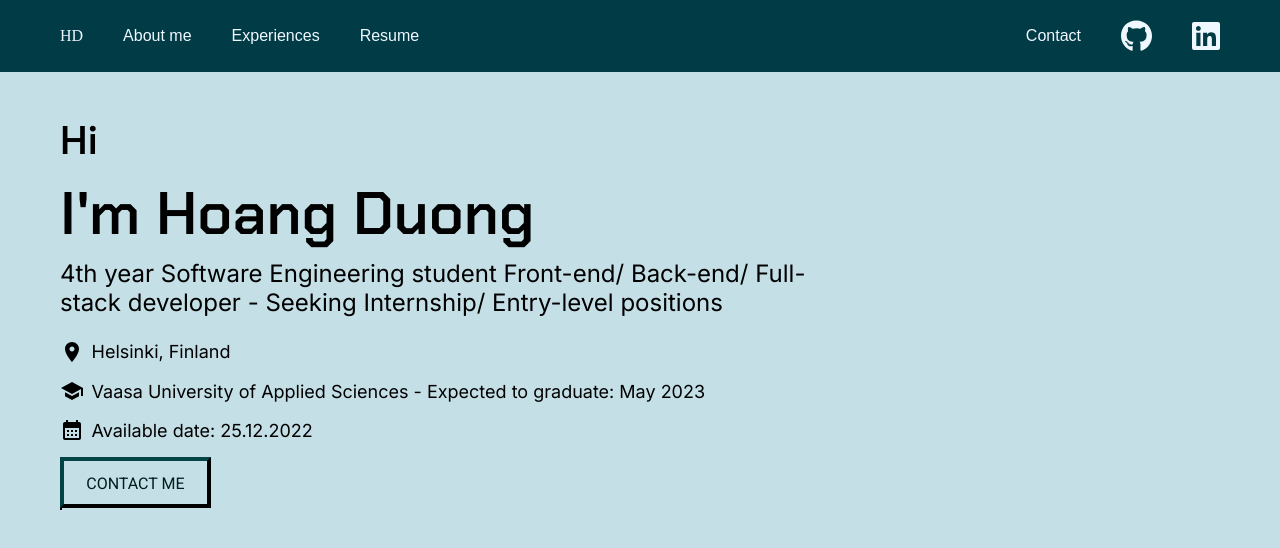
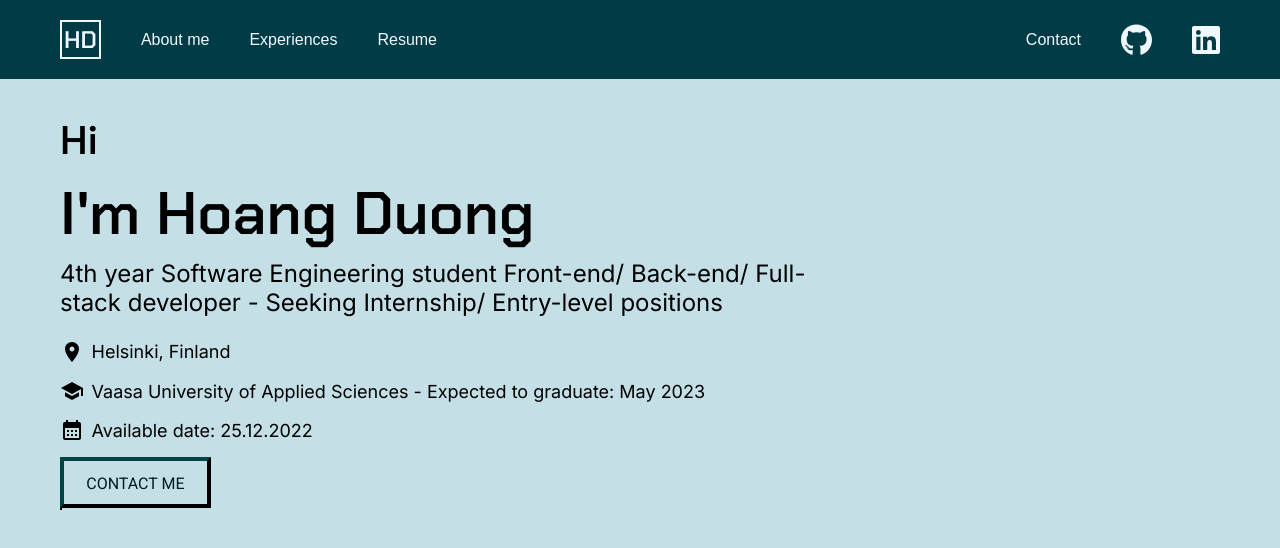
Before and after one commit to hoangduong-coder/my-portfolio, a Next.js app: page / in a window 1280 px wide. Shown: the top 548 px of the page. Built offline with nearby package versions, Linux system fonts and the light colour scheme; a web font is replaced by a local one.

Commit message:
Implement logo style

```diff
--- a/pages/components/NavBar.jsx
+++ b/pages/components/NavBar.jsx
@@ -2,6 +2,7 @@ import {faGithub, faLinkedin} from '@fortawesome/free-brands-svg-icons';
 
 import {FontAwesomeIcon} from '@fortawesome/react-fontawesome';
 import Link from 'next/link';
+import Logo from '../assets/Logo';
 import content from '../assets/contents.json';
 import {navbar} from '../../styles/font';
 import styles from '../../styles/NavBar.module.scss';
@@ -10,8 +11,8 @@ const NavBar = () => {
   return (
     <div className={styles.navBar}>
       <div>
-        <Link href="/" className={styles.heading}>
-          <div>HD</div>
+        <Link href="/">
+          <Logo />
         </Link>
         {content.header.map ((li, index) => (
           <Link key={index} href={li.url} className={styles.heading}>
--- /dev/null
+++ b/styles/Logo.module.css
@@ -0,0 +1,13 @@
+.logo {
+  display: flex;
+  justify-content: center;
+  align-items: center;
+  border: 2px solid var(--foreground-light);
+  padding: 2px;
+  margin: 0 20px;
+}
+
+.logoContent {
+  color: var(--foreground-light);
+  font-size: var(--content-font-size);
+}
```
